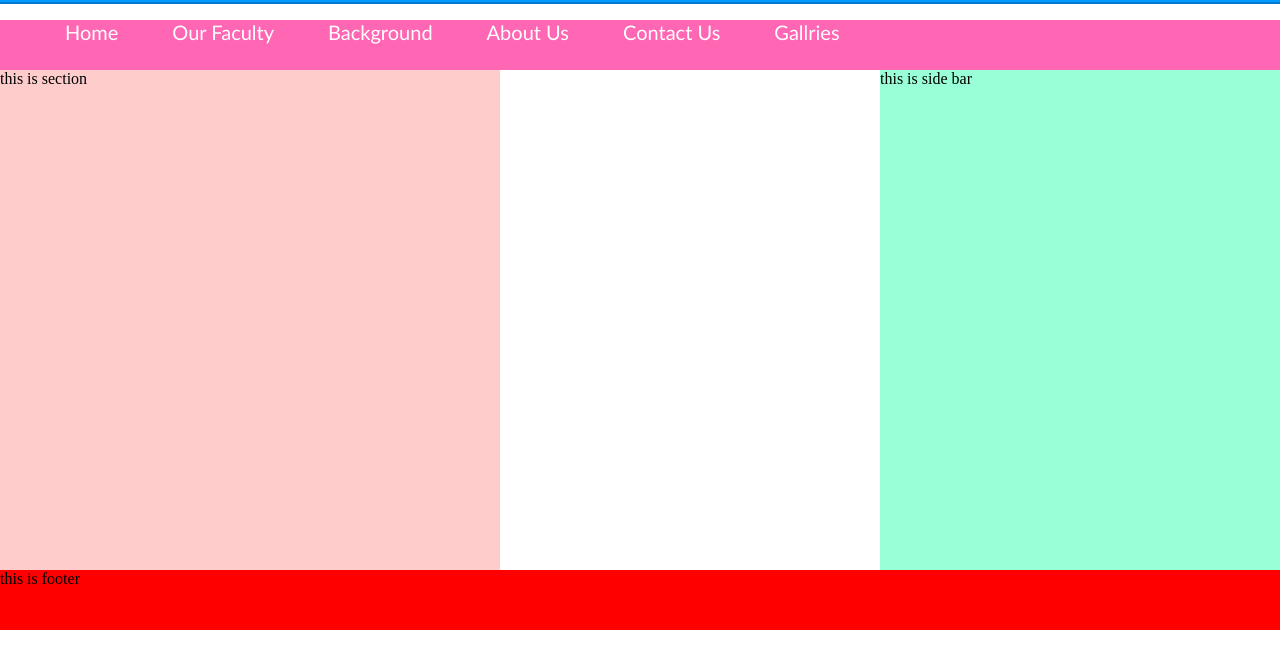
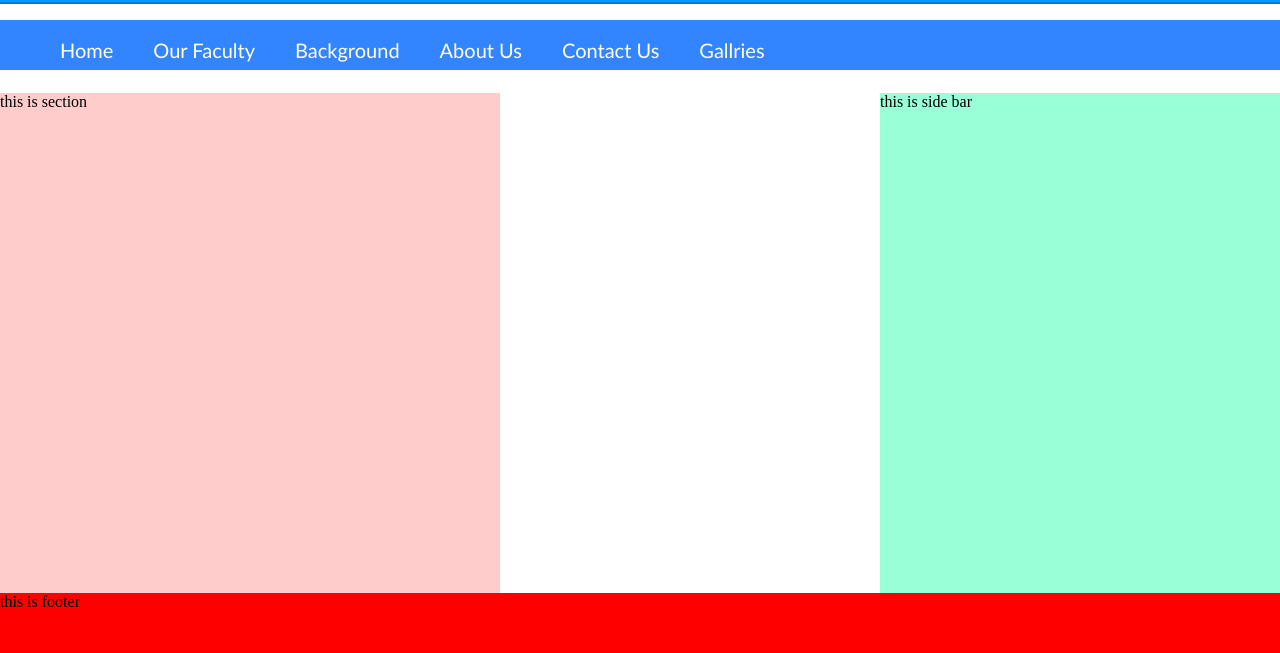
Before and after one commit to Salmanmasood/learning, a plain HTML site: page New folder/index.html in a window 1280 px wide. Shown: the part 148-801 px from the top of the page. Drawn offline with Linux system fonts and the light colour scheme.

Commit message:
navigation done

```diff
--- a/New folder/style.css
+++ b/New folder/style.css
@@ -14,7 +14,7 @@ nav{
 width:100%;
 height:50px;
 
-background-color: #ff66b3;
+background-color:#3385ff;
 margin-top:5px;
 
 }
@@ -89,18 +89,23 @@ margin: 0 auto;
 
 }
 .ul1 li{
-list-style:none;
+
 display:inline;
 color:white;
-
+float:left;
 padding:20px;
+line-height:20px;
+margin-bottom:10px;
 }
-.ul1 a:link{
+.ul1 li a:link{
 
 color:white;
 font-size:20px;
- font-family:Calibri;
- text-decoration:none;
-margin:5px;
+font-family:Calibri;
+text-decoration:none;
+
 text-align:center
 }
+.ul1 ul li a:hover{
+    background-color:#e4e4e4;
+}
```
